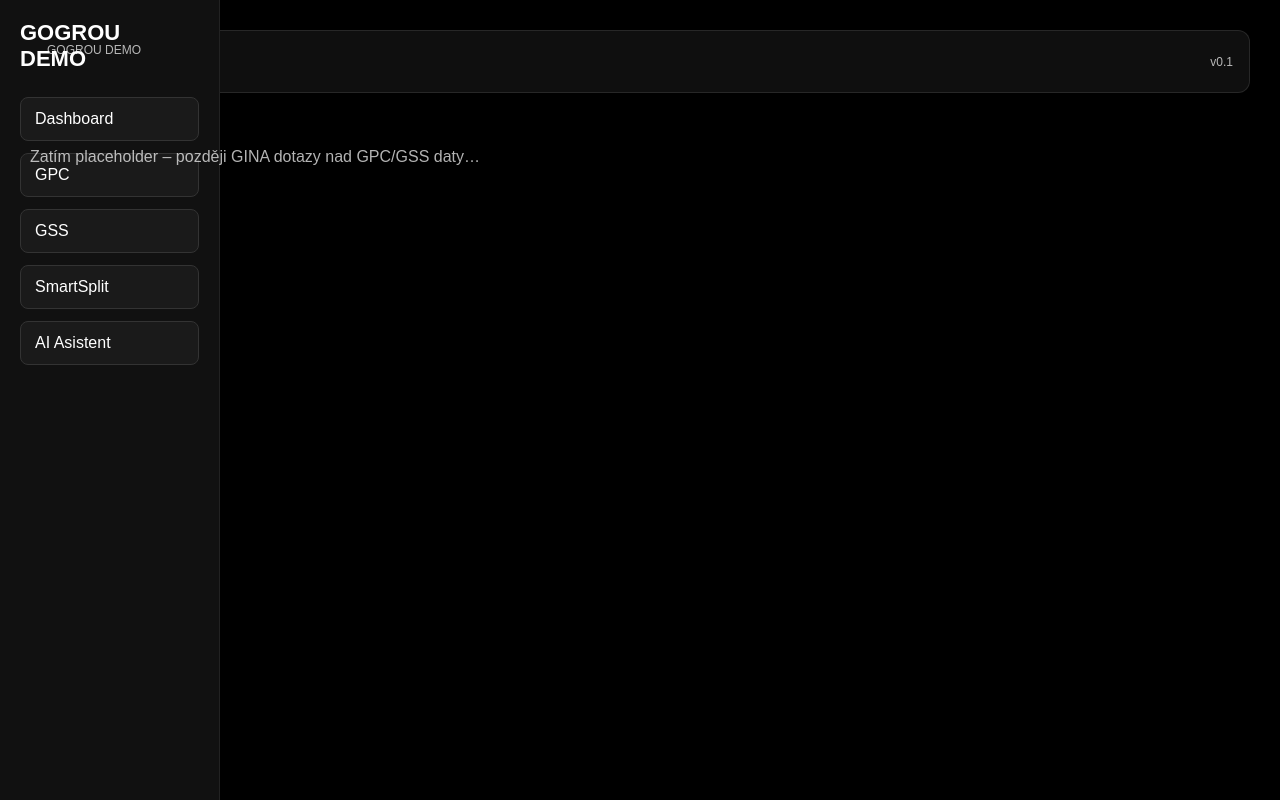
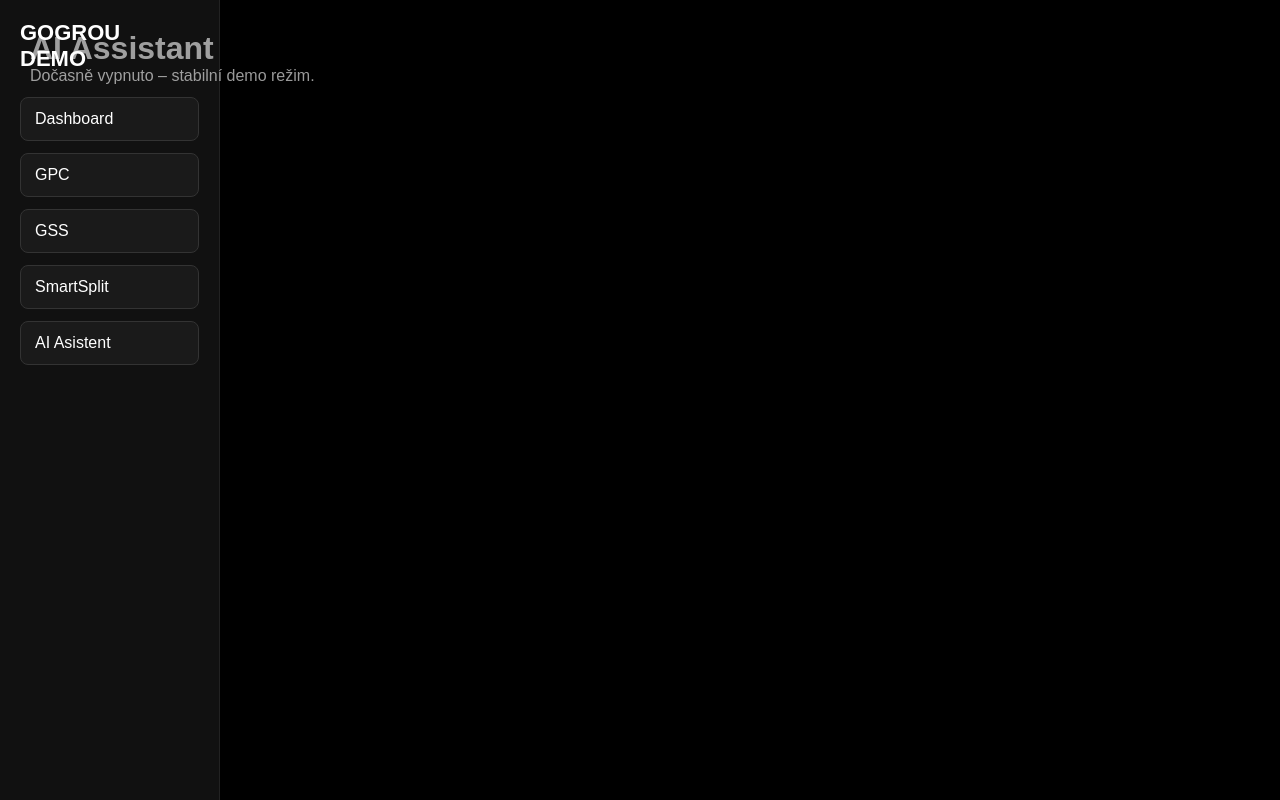
Before and after one commit to gogrou-app/gogrou-demo, a Next.js app: page /ai in a window 1280 px wide. Built offline with nearby package versions, Linux system fonts and the light colour scheme.

Commit message:
STABLE DEMO BASELINE – AI disabled

```diff
--- a/app/ai/page.js
+++ b/app/ai/page.js
@@ -1,26 +1,10 @@
 "use client";
 
-import { useEffect } from "react";
-import ContextHeader from "../components/ContextHeader";
-import { useAppContext } from "../context/AppContext";
-
-export const dynamic = "force-dynamic";
-
 export default function AiPage() {
-  const { setModule } = useAppContext();
-
-  useEffect(() => {
-    setModule("AI Assistant");
-  }, [setModule]);
-
   return (
-    <div style={{ padding: 30, color: "white" }}>
-      <ContextHeader />
-
+    <div style={{ padding: 30, color: "white", opacity: 0.6 }}>
       <h1>AI Assistant</h1>
-      <p style={{ opacity: 0.7 }}>
-        Zatím placeholder – později GINA dotazy nad GPC/GSS daty…
-      </p>
+      <p>Dočasně vypnuto – stabilní demo režim.</p>
     </div>
   );
 }
```
